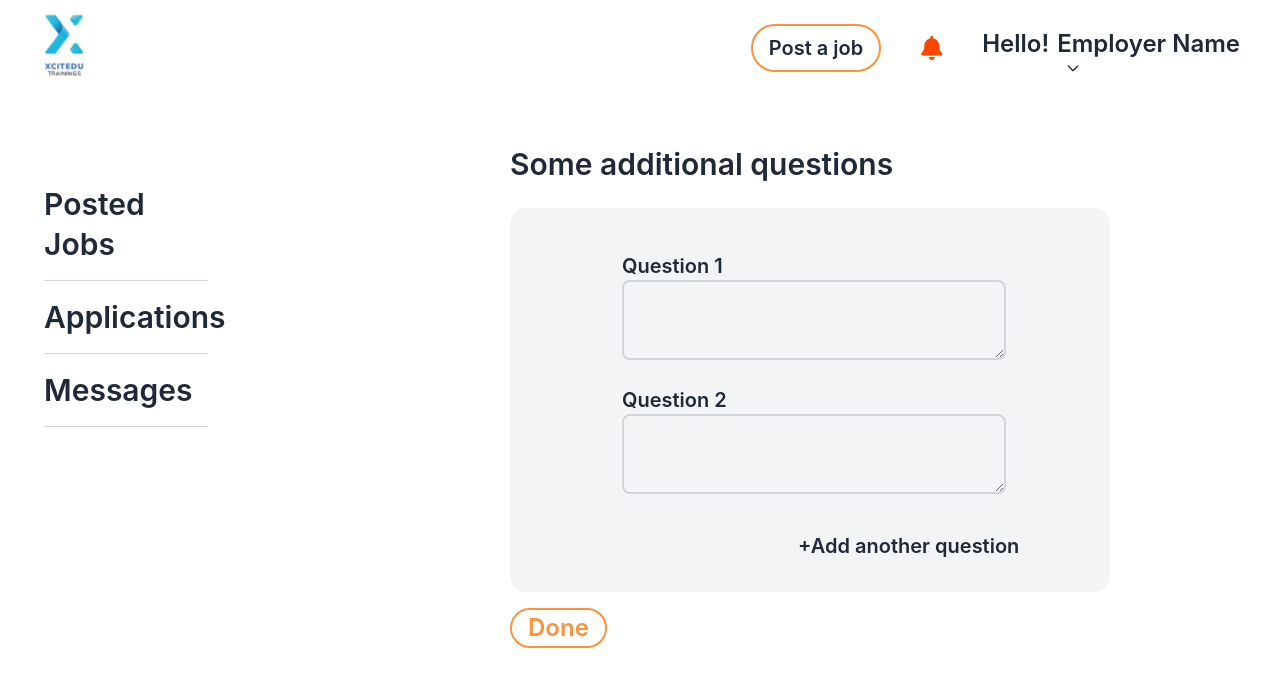
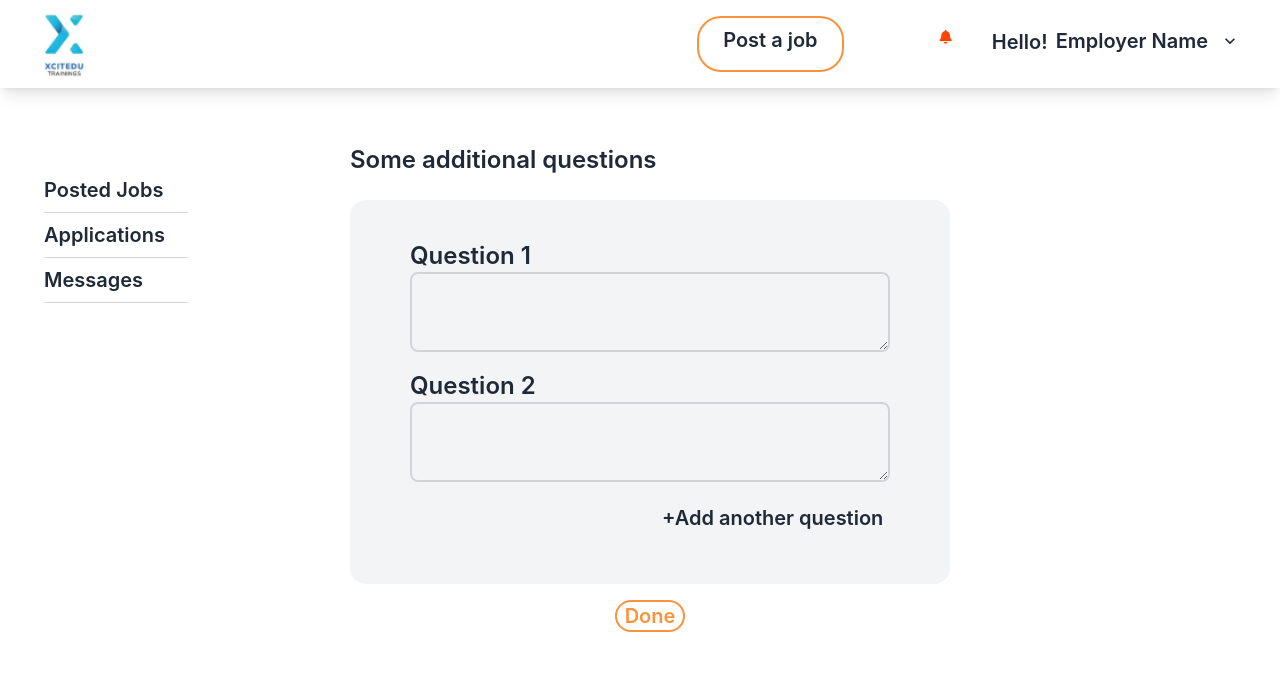
Before and after one commit to Internships-xcitedu/internships, a React (Create React App) app: page /postjob2 in a window 1280 px wide. Both pictures are taken after a click on the button "Next". Shown: the top 686 px of the page. Built offline with nearby package versions, Linux system fonts and the light colour scheme.

Commit message:
responsive navbar

```diff
--- a/package.json
+++ b/package.json
@@ -11,6 +11,9 @@
     "@testing-library/user-event": "^13.5.0",
     "daisyui": "^2.33.0",
     "dom": "^0.0.3",
+    "flowbite": "^1.5.4",
+    "flowbite-datepicker": "^1.2.2",
+    "flowbite-react": "^0.3.4",
     "react": "^18.2.0",
     "react-dom": "^18.2.0",
     "react-router-dom": "^6.4.2",
--- a/src/App.js
+++ b/src/App.js
@@ -12,6 +12,7 @@ import Empreg from "./Components/empsignup/Empreg";
 import SignUp from "./Components/empsignup/Signup";
 import Home from "./Components/Home/Home";
 import Login from "./Components/Login/Login";
+import Navbar from "./Components/PostJob2/Navbar";
 import Postjob2 from "./Components/PostJob2/PostJob2";
 import Question from "./Components/Questions/Question";
 
@@ -31,6 +32,8 @@ function App() {
         </Route>
         <Route path="/postjob2" element={<Postjob2 />} />
         <Route path="/apply" element={<Apply />} />
+        <Route path="/navbar" element={<Navbar />} />
+
         <Route path="/question" element={<Question />} />
         <Route path="/signup" element={<SignUp />} />
         <Route path="/empreg" element={<Empreg />} />
--- a/src/Components/Home/Home.js
+++ b/src/Components/Home/Home.js
@@ -47,7 +47,6 @@ const Home = () => {
                 <i className="fa-solid fa-magnifying-glass -ml-8 text-osloGrey text-xl"></i>
               </div>
               <div>
-
                 <input
                   className="main-page-input"
                   type="text"
@@ -55,7 +54,6 @@ const Home = () => {
                 />
                 <i className="fa-solid fa-location-dot -ml-10 text-osloGrey text-xl"></i>
               </div>
-
               <button className="bg-pumpkinOrange w-48 h-11 rounded-full mb-10 hover:bg-blue-400 font-bold laptopMd:text-2xl ">
                 Search
               </button>
--- a/src/Components/PostJob2/Navbar.js
+++ b/src/Components/PostJob2/Navbar.js
@@ -4,87 +4,99 @@ import "./navbar.css";
 const Navbar = () => {
   return (
     <>
-      <div className="w-full h-20 flex flex-row justify-between mt-2">
-        <img src={logo} alt="logo" />
-        <div className="flex flex-row">
-        <button className=" border-2 rounded-3xl border-orange-400 font-semibold leading-7 text-xl px-4 py-1 h-12 mt-4  ">
+      <div className="w-screen laptopMd:h-20 desktopMd:h-20 mobileMd:h-14 tablet:h-16 flex flex-row justify-between mt-2 shadow-lg">
+        <img
+          className="mobileMd:h-12 tablet:h-16 laptopMd:h-20 desktopMd:h-20"
+          src={logo}
+          alt="logo"
+        />
+        <div className="flex-none mobileMd:pl-0">
+          <ul className="menu menu-horizontal p-0">
+            <a
+              href="#"
+              className="border-2 rounded-3xl border-orange-400 font-semibold leading-7
+                    mobileMd:text-xs mobileMd:border-0 mobileMd:px-0 mobileMd:mr-3 mobileMd:mt-[15px]
+                    tablet:border-2 tablet:text-base tablet:px-4 tablet:py-1 tablet:h-10 tablet:mt-2 tablet:mr-10
+                    laptopMd:text-xl laptopMd:h-14 laptopMd:px-6 laptopMd:py-2 laptopMd:mr-24
+                    desktopMd:text-3xl desktopMd:h-14 desktopMd:px-8 desktopMd:py-2 desktopMd:mr-24
+                    "
+            >
               Post a job
-        </button>
-        <i class="fa-solid fa-bell px-10 mt-10 fa-xl "></i>
-        <p className="font-semibold text-2xl leading-8 mt-5 mr-2">Hello!</p>
-        {/* copy paste code */}
-        <button
-          id="dropdownInformationButton"
-          data-dropdown-toggle="dropdownInformation"
-          className="font-semibold text-2xl leading-8 mt-2 pr-10"
-          type="button"
+            </a>
+            <i
+              className="fa-solid fa-bell mt-10 fa-sm mx-8
+            mobileMd:mx-0 mobileMd:fa-xl mobileMd:mr-2 mobileMd:mt-6
+            tablet:mr-6 tablet:mt-7 tablet:fa-lg  laptopMd:fa-xl laptopMd:mr-10 laptopMd:mt-7
+            desktopMd:fa-xl desktopMd:mr-10 desktopMd:mt-8
+            "
+            ></i>
+            <p
+              className="font-semibold text-2xl leading-8 mt-6 mr-2
+              mobileMd:text-xs mobileMd:mt-[14px] mobileLg:mt-[14px]
+              tablet:text-base laptopMd:text-xl laptopMd:mt-5 desktopMd:text-3xl
+              desktopMd:mt-4 "
+            >
+              Hello!
+            </p>
+            <li tabIndex={0}>
+              <a
+                className="font-semibold text-2xl leading-8 mt-3 pr-10 hover:bg-white
+                 mobileMd:text-xs mobileMd:px-0 mobileMd:mt-0 mobileLg:mt-0 tablet:text-base tablet:mt-[1px]
+                 laptopMd:text-xl  laptopMd:mr-10 desktopMd:text-3xl
+              "
               >
                 Employer Name
                 <svg
-            class="ml-2 w-4 h-4"
-            aria-hidden="true"
-            fill="none"
-            stroke="currentColor"
+                  className="fill-current"
+                  xmlns="http://www.w3.org/2000/svg"
+                  width="20"
+                  height="20"
                   viewBox="0 0 24 24"
-            xmlns="http://www.w3.org/2000/svg"
                 >
-            <path
-              stroke-linecap="round"
-              stroke-linejoin="round"
-              stroke-width="2"
-              d="M19 9l-7 7-7-7"
-            ></path>
+                  <path d="M7.41,8.58L12,13.17L16.59,8.58L18,10L12,16L6,10L7.41,8.58Z" />
                 </svg>
-        </button>
-        {/* <!-- Dropdown menu --> */}
-        <div
-          id="dropdownInformation"
-          class="hidden z-10 w-44 bg-white rounded divide-y divide-gray-100 shadow dark:bg-gray-700 dark:divide-gray-600"
-        >
-          {/* <div class="py-3 px-4 text-sm text-gray-900 dark:text-white">
-            <div>Bonnie Green</div>
-            <div class="font-medium truncate">name@flowbite.com</div>
-          </div> */}
-          <ul
-            class="py-1 text-sm text-gray-700 dark:text-gray-200"
-            aria-labelledby="dropdownInformationButton"
-          >
+              </a>
+              <ul className="p-1 bg-base-100 ">
                 <li>
-              <a
-                href="#"
-                class="block py-2 px-4 hover:bg-gray-100 dark:hover:bg-gray-600 dark:hover:text-white"
-              >
-                Dashboard
+                  <a className="bg-base-100 text-xs  laptopMd:text-xl">
+                    Submenu 1
                   </a>
                 </li>
                 <li>
-              <a
-                href="#"
-                class="block py-2 px-4 hover:bg-gray-100 dark:hover:bg-gray-600 dark:hover:text-white"
-              >
-                Settings
-              </a>
-            </li>
-            <li>
-              <a
-                href="#"
-                class="block py-2 px-4 hover:bg-gray-100 dark:hover:bg-gray-600 dark:hover:text-white"
-              >
-                Earnings
+                  <a className="bg-base-100 text-xs laptopMd:text-xl ">
+                    Submenu 2
                   </a>
                 </li>
               </ul>
-          <div class="py-1">
-            <a
-              href="#"
-              class="block py-2 px-4 text-sm text-gray-700 hover:bg-gray-100 dark:hover:bg-gray-600 dark:text-gray-200 dark:hover:text-white"
+            </li>
+          </ul>
+        </div>
+      </div>
+
+      {/* <nav className="w-screen desktopMd:h-20 mobileMd:h-14 flex flex-wrap items-center mt-2 shadow-lg ">
+        <a className=" inline-flex items-center"href="#">
+        <img className="mobileMd:h-12 desktopMd:h-20" src={logo} alt="logo" />
+        </a>
+        <button className=" inline-flex p-3 hover:bg-gray-300 rounded desktopMd:hidden desktopSm:hidden desktopLg:hidden laptopSm:hidden laptopMd:hidden laptopLg:hidden">
+        <i className="fa-solid fa-bars text-black"></i>
+        </button>
+        <div
+        className="top-nav w-full laptopLg:inline-flex laptopLg:flex-grow laptopLg:w-auto laptopSm:w-auto laptopMd:w-auto desktopSm:w-auto desktopMd:w-auto desktopLg:w-auto "
+        id="navigation"
         >
-              Sign out
+          <div className=" laptopLg:inline-flex laptopLg:flex-row laptopLg:ml-auto laptopSm:ml-auto laptopMd:ml-auto desktopSm:ml-auto desktopMd:ml-auto desktopLg:ml+-auto ">
+            <a href="#">
+               <span>Post a job</span>
+            </a>
+            <a href="#">
+               <span>Notification</span>
+            </a>
+            <a href="#">
+              <a>Employer Name</a>
             </a>
           </div>
         </div>
-        </div>
-      </div>
+      </nav> */}
     </>
   );
 };
--- a/src/Components/PostJob2/Sidebar.js
+++ b/src/Components/PostJob2/Sidebar.js
@@ -1,16 +1,34 @@
 import React from "react";
-import "./sidebar.css"
+import "./sidebar.css";
 const Sidebar = () => {
   return (
     <>
-      <div className="a w-52 mt-20 pl-11 max-lg:pl-0">
+      <div className=" a w-52 mt-20 pl-11">
         <nav class=" flex flex-col justify-center">
-        <a href="/postedjob" class=" text-3xl font-semibold leading-10 py-4  hover:bg-slate-100 hover:text-slate-900">Posted Jobs</a>
-        <hr className="border-1 border-gray-300 " />
-        <a href="/application" class=" text-3xl font-semibold leading-10 py-4  hover:bg-slate-100 hover:text-slate-900">Applications</a>
-        <hr className="border-1 border-gray-300 " />
-        <a href="/messages" class=" text-3xl font-semibold leading-10 py-4  hover:bg-slate-100 hover:text-slate-900">Messages</a>
-        <hr className="border-1 border-gray-300 " />
+          <a
+            href="/postedjob"
+            className=" tablet:text-base tablet:py-2 laptopMd:text-xl desktopMd:text-3xl font-semibold leading-10 desktopMd:py-4
+          hover:bg-slate-100 hover:text-slate-900"
+          >
+            Posted Jobs
+          </a>
+          <hr className="border-1  border-gray-300 tablet:w-28 laptopMd:w-36 desktopMd:w-52 " />
+          <a
+            href="/application"
+            className=" tablet:text-base tablet:py-2 laptopMd:text-xl desktopMd:text-3xl font-semibold leading-10 desktopMd:py-4
+         hover:bg-slate-100 hover:text-slate-900"
+          >
+            Applications
+          </a>
+          <hr className="border-1 border-gray-300 tablet:w-28 laptopMd:w-36 desktopMd:w-52" />
+          <a
+            href="/messages"
+            className=" tablet:text-base tablet:py-2 laptopMd:text-xl desktopMd:text-3xl font-semibold leading-10 desktopMd:py-4
+         hover:bg-slate-100 hover:text-slate-900"
+          >
+            Messages
+          </a>
+          <hr className="border-1 border-gray-300 tablet:w-28 laptopMd:w-36 desktopMd:w-52" />
         </nav>
       </div>
     </>
--- a/src/Components/PostJob2/navbar.css
+++ b/src/Components/PostJob2/navbar.css
@@ -1,4 +1,3 @@
 i{
     color: orangered;
-
 }
--- a/src/Components/PostJob2/sidebar.css
+++ b/src/Components/PostJob2/sidebar.css
@@ -1,7 +1,7 @@
 .a{
     visibility: visible;
 }
-@media (max-width: 1024px) {
+@media (max-width: 766px) {
     .a{
         visibility: hidden;
     }
--- a/src/Components/Questions/Content.js
+++ b/src/Components/Questions/Content.js
@@ -8,28 +8,28 @@ const Content = () => {
   return (
     <>
       <div>
-        <div className="absolute left-[510px] max-lg:left-[70px] pt-14">
-          <p className="text-3xl font-semibold not-italic leading-10 text-left">
+        <div className="absolute mobileMd:pt-8  desktopMd:pt-14 laptopMd:pt-14 mobileMd:left-10 mobileLg:left-16 tablet:left-56 laptopMd:left-[350px]  desktopMd:left-[510px]">
+          <h3 className="font-semibold not-italic leading-10 text-left mobileMd:text-sm tablet:text-base laptopMd:text-2xl desktopMd:text-3xl ">
             Some additional questions{" "}
-          </p>
-          <div className="box-border w-600 h-96 bg-gray-100 text-left mt-6 rounded-2xl ">
-            <div className="pl-28 pt-6">
+          </h3>
+          <div className="box-border desktopMd:w-[600px] mobileMd:w-[300px] tablet:w-[450px] laptopMd:w-[600px] desktopMd:h-96 mobileMd:h-44 tablet:h-72 laptopMd:h-96 bg-gray-100 text-left mt-6 rounded-2xl pt-1">
+            <div className="flex flex-col items-center tablet:pt-4">
+              {/* <div className="desktopMd:pl-28 desktopMd:pt-6 mobileMd:px-6 mobileMd:pt-2 tablet:pl-14 "> */}
+
               <div>
-                {question.map((index) => (
-                  <p className="text-xl not-italic font-semibold leading-7 pt-5">
-                    Question {index + 1}
-                  </p>
-                ))}
+                <p className="mobileMd:text-sm laptopMd:text-2xl desktopMd:text-xl not-italic font-semibold leading-7 pt-5">
+                  Question 1{" "}
+                </p>
                 <div className="con3">
                   <textarea
                     name="about"
                     id=""
                     cols="50"
                     rows="4"
-                    className="w-96 h-20 border-solid border-2  border-gray-300 rounded-lg  bg-gray-100"
+                    className="desktopMd:w-96 mobileMd:w-60 tablet:w-80 laptopMd:w-480 desktopMd:h-20 mobileMd:h-7 tablet:h-14 laptopMd:h-20 border-solid border-2  border-gray-300 rounded-lg pl-2 bg-gray-100 pt-1"
                   ></textarea>
                 </div>
-                <p className="text-xl not-italic font-semibold leading-7 pt-5">
+                <p className="mobileMd:text-sm laptopMd:text-2xl desktopMd:text-xl  not-italic font-semibold leading-7 mobileMd:pt-3 pt-5">
                   Question 2{" "}
                 </p>
                 <div className="con3">
@@ -38,20 +38,22 @@ const Content = () => {
                     id=""
                     cols="50"
                     rows="4"
-                    className=" w-96 h-20  border-solid border-2  border-gray-300 rounded-lg  bg-gray-100"
+                    className="desktopMd:w-96 mobileMd:w-60 tablet:w-80 laptopMd:w-480 desktopMd:h-20 mobileMd:h-7 tablet:h-14 laptopMd:h-20 border-solid border-2  border-gray-300 rounded-lg pl-2 bg-gray-100"
                   ></textarea>
                 </div>
               </div>
             </div>
-            <div className="pt-8">
-              <p className="text-xl not-italic font-semibold leading-7 ml-72 ">
+            <div className=" desktopMd:pt-8 mobileMd:pt-2 mobileMd:ml-28 desktopMd:ml-0 tablet:ml-56 laptopMd:ml-72 laptopMd:mt-2">
+              <p className="mobileMd:text-xs mobileMd:ml-6 laptopMd:text-xl desktopMd:text-xl not-italic font-semibold leading-7 desktopMd:ml-72 ">
                 +Add another question
               </p>
             </div>
           </div>
-          <button className="border-solid border-2 text-2xl rounded-3xl leading-9 border-orange-400 font-semibold text-orange-400 px-4 mt-4">
-            Done
-          </button>
+          <div className="flex justify-center">
+            <button className="border-solid border-2 mobileMd:text-xs mobileMd:px-2 tablet:text-lg laptopMd:text-xl desktopMd:text-2xl rounded-3xl leading-9 border-orange-400 font-semibold text-orange-400 px-4 mt-4 ">
+              Done
+            </button>
+          </div>
         </div>
       </div>
     </>
--- a/src/Components/Questions/Question.js
+++ b/src/Components/Questions/Question.js
@@ -2,7 +2,7 @@ import React from "react";
 import Content from "./Content";
 import Sidebar from "../../Components/PostJob2/Sidebar";
 import Navbar from "../../Components/PostJob2/Navbar";
-import "./question.css"
+import "./question.css";
 const Question = () => {
   return (
     <>
--- a/tailwind.config.js
+++ b/tailwind.config.js
@@ -20,7 +20,6 @@ module.exports = {
         'sunYellow': "#F9E615",
         'nobel': "#B4B2B2",
         'osloGrey': "#8F8C8C",
-
       },
 
       margin: {
```
Also changed, not shown: src/Components/DynamicComponents/Exprience.js (+59 -2 lines), 1 other file (tests, documents, lock files or other folders). Lines whose indentation alone changed are shown as unchanged.
